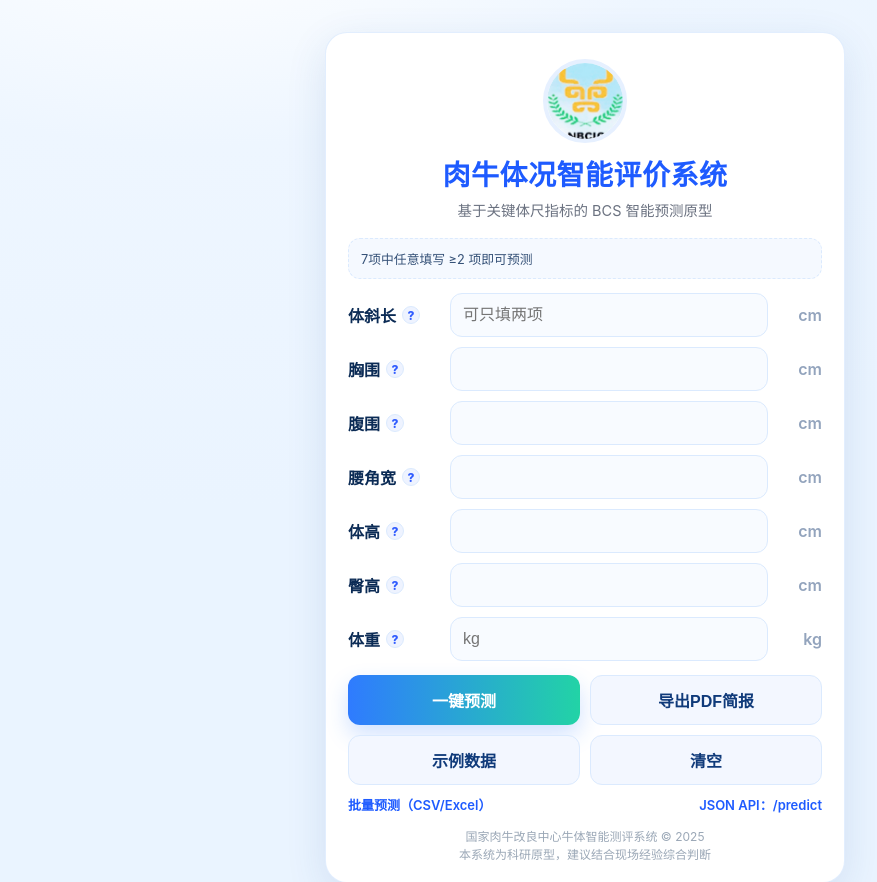
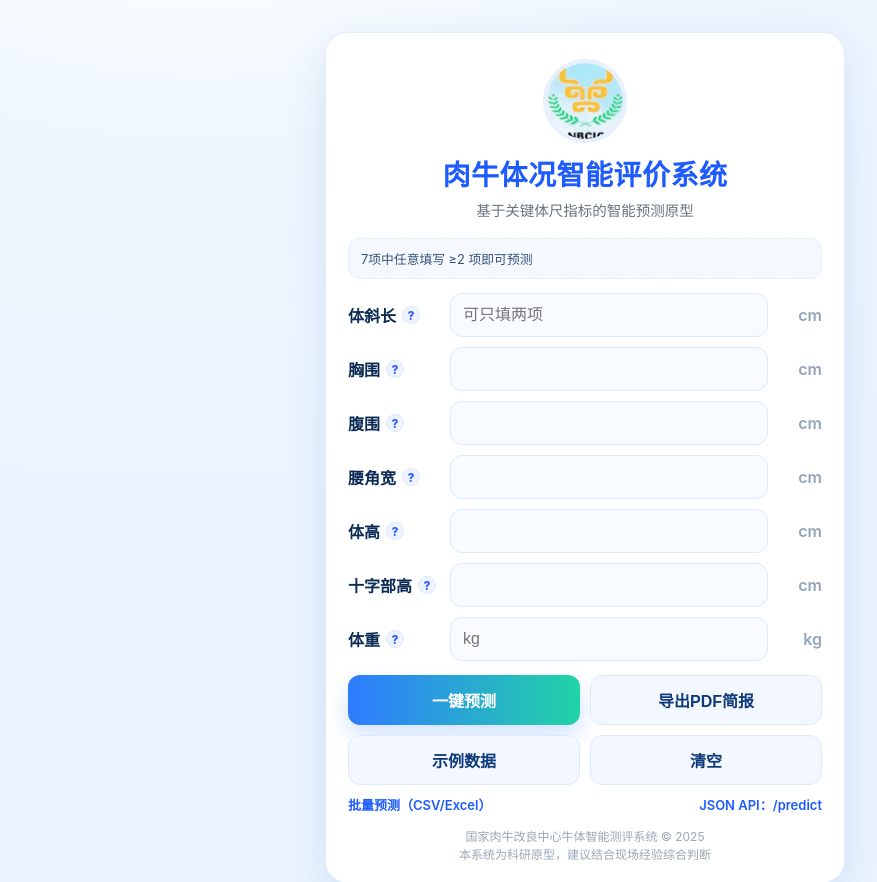
Before and after one commit to shuaichengchen/bcs-web, a Flask app: page / in a window 1280 px wide. Shown: the top 882 px of the page, without its empty margins (55-932 px from the left). Run offline with Flask 2, Linux system fonts and the light colour scheme; parts of the project's set-up code (start-up, migrations or seed data) failed here and were passed over.

Commit message:
Update index.html

```diff
--- a/templates/index.html
+++ b/templates/index.html
@@ -3,7 +3,7 @@
 <head>
   <meta charset="UTF-8" />
   <meta name="viewport" content="width=device-width, initial-scale=1.0" />
-  <title>肉牛体况BCS智能评价系统</title>
+  <title>肉牛体况智能评价系统</title>
   <link rel="icon" href="{{ url_for('static', filename='logo.png') }}">
 
   <style>
@@ -223,7 +223,7 @@
       <img class="logo" src="{{ url_for('static', filename='logo.png') }}" alt="logo">
 
       <h1>肉牛体况智能评价系统</h1>
-      <div class="subtitle">基于关键体尺指标的 BCS 智能预测原型</div>
+      <div class="subtitle">基于关键体尺指标的智能预测原型</div>
 
       <div class="hint-line">
         7项中任意填写 ≥2 项即可预测
@@ -266,9 +266,9 @@
         </div>
 
         <div class="form-row">
-          <div class="label">臀高 <span class="q" title="Hip Height">?</span></div>
-          <input type="number" step="0.1" name="臀高"
-                 value="{{ inputs.get('臀高','') }}">
+          <div class="label">十字部高 <span class="q" title="Hip Height">?</span></div>
+          <input type="number" step="0.1" name="十字部高"
+                 value="{{ inputs.get('十字部高','') }}">
           <div class="unit">cm</div>
         </div>
 
@@ -283,7 +283,7 @@
           <button class="btn-primary" type="submit">一键预测</button>
 
           <button class="btn-ghost" type="submit"
-                  formaction="{{ url_for('single_report') }}">
+                  formaction="{{ url_for('export_pdf') }}">
             导出PDF简报
           </button>
 
@@ -307,20 +307,22 @@
         </div>
       {% endif %}
 
-      {% if score %}
+      <!-- ✅ 关键：这里统一用 result -->
+      {% if result is not none %}
         <div class="result">
           <h3>预测结果</h3>
-          <div class="big">BCS {{ score }}</div>
+          <div class="big">
+            {{ result }}
+          </div>
           <div class="meta">
-            评分类型：{{ type_label or '' }}<br>
-            {{ tolerance_hint or '' }}<br>
-            {{ confidence_text or '' }}
+            该结果由模型基于已填写指标生成。<br>
+            如输入超出训练范围，请谨慎解读。
           </div>
         </div>
       {% endif %}
 
       <div class="links">
-        <a href="{{ url_for('batch_page') }}">批量预测（CSV/Excel）</a>
+        <a href="/batch">批量预测（CSV/Excel）</a>
         <a href="javascript:void(0)" id="apiHint">JSON API：/predict</a>
       </div>
 
@@ -342,26 +344,25 @@
       "腹围": document.querySelector('input[name="腹围"]'),
       "腰角宽": document.querySelector('input[name="腰角宽"]'),
       "体高": document.querySelector('input[name="体高"]'),
-      "臀高": document.querySelector('input[name="臀高"]'),
+      "十字部高": document.querySelector('input[name="十字部高"]'),
       "体重": document.querySelector('input[name="体重"]'),
     };
 
     demoBtn.addEventListener("click", () => {
-      // 演示“只填两项也能预测”
+      // 演示“只填两项”
       fields["体斜长"].value = 130.0;
       fields["胸围"].value = 166.0;
 
       fields["腹围"].value = "";
       fields["腰角宽"].value = "";
       fields["体高"].value = "";
-      fields["臀高"].value = "";
+      fields["十字部高"].value = "";
       fields["体重"].value = "";
-
       window.scrollTo({top: 0, behavior: "smooth"});
     });
 
     clearBtn.addEventListener("click", () => {
-      Object.values(fields).forEach(i => i.value = "");
+      Object.values(fields).forEach(i => i && (i.value = ""));
       window.scrollTo({top: 0, behavior: "smooth"});
     });
 
```
